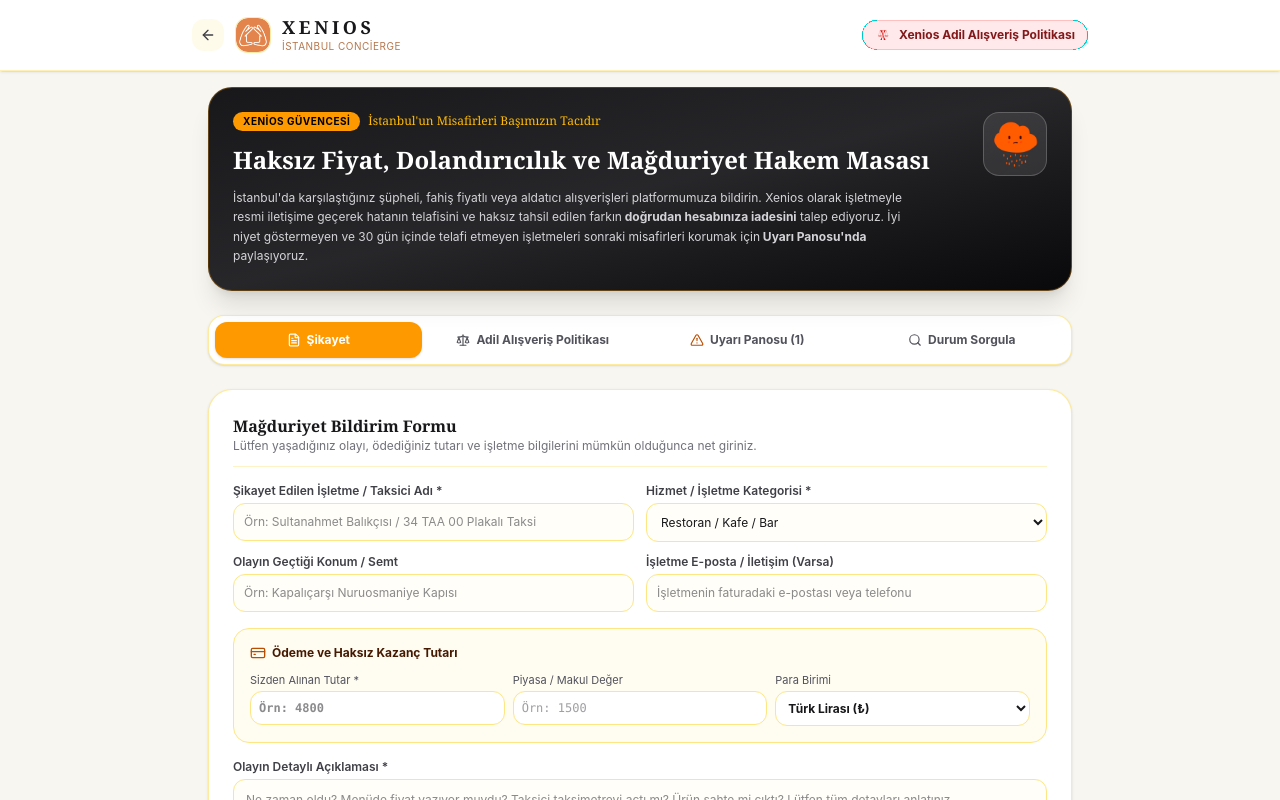
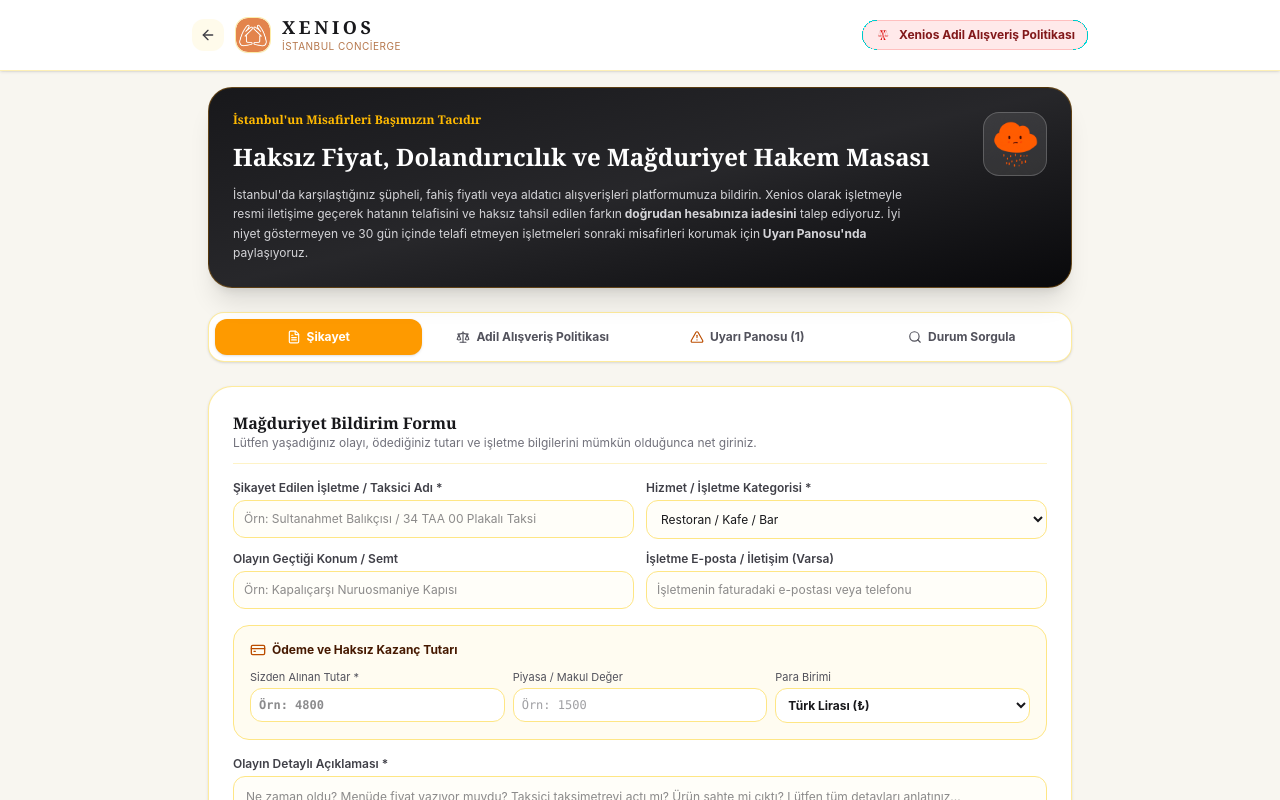
Before and after one commit to usecomus-afk/xenios, a Next.js app: page /complaints in a window 1280 px wide. Shown: the top 800 px of the page. Built offline with nearby package versions, Linux system fonts and the light colour scheme.

Commit message:
fix: remove Xenios Güvencesi badge from complaints page header

```diff
--- a/src/app/(guest)/complaints/page.tsx
+++ b/src/app/(guest)/complaints/page.tsx
@@ -147,10 +147,7 @@
           <div className="flex items-start justify-between gap-4">
             <div className="space-y-3">
               <div className="flex items-center gap-2">
-                <span className="px-2.5 py-0.5 rounded-full bg-amber-500 text-black font-bold text-[10px] uppercase tracking-wider">
-                  Xenios Güvencesi
-                </span>
-                <span className="text-xs text-amber-400 font-serif">İstanbul'un Misafirleri Başımızın Tacıdır</span>
+                <span className="text-xs text-amber-400 font-serif font-bold">İstanbul'un Misafirleri Başımızın Tacıdır</span>
               </div>
 
               <h1 className="text-xl md:text-2xl font-bold font-serif text-white leading-snug">
```
